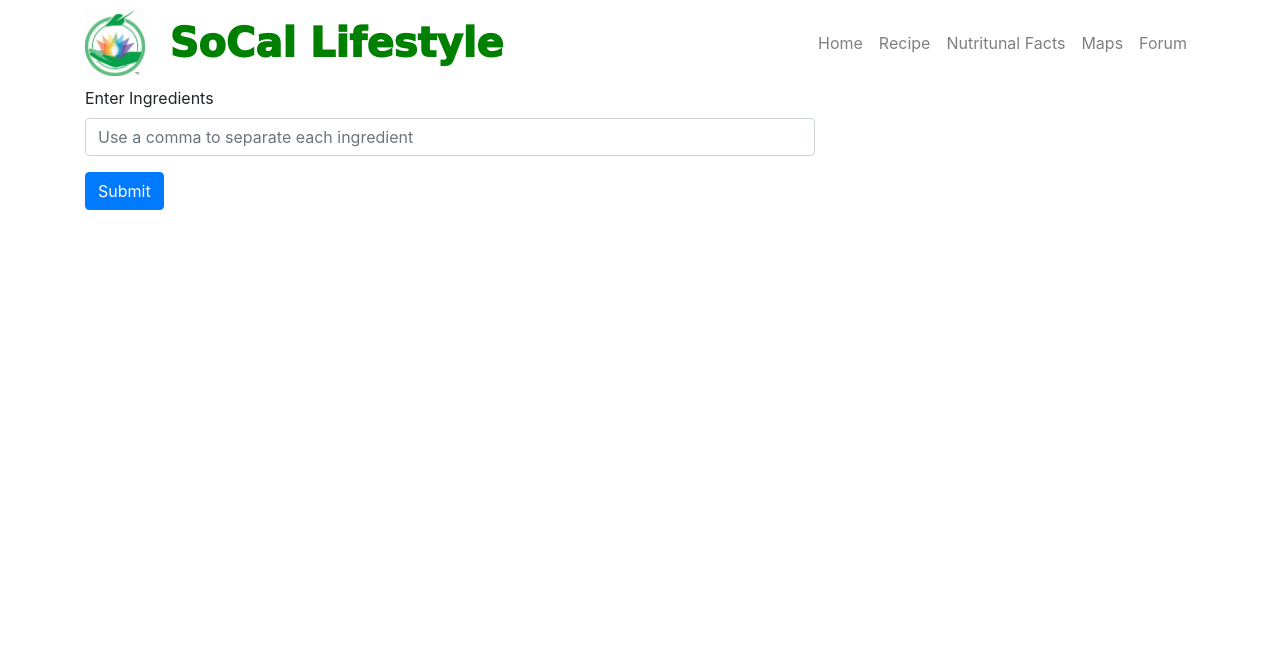
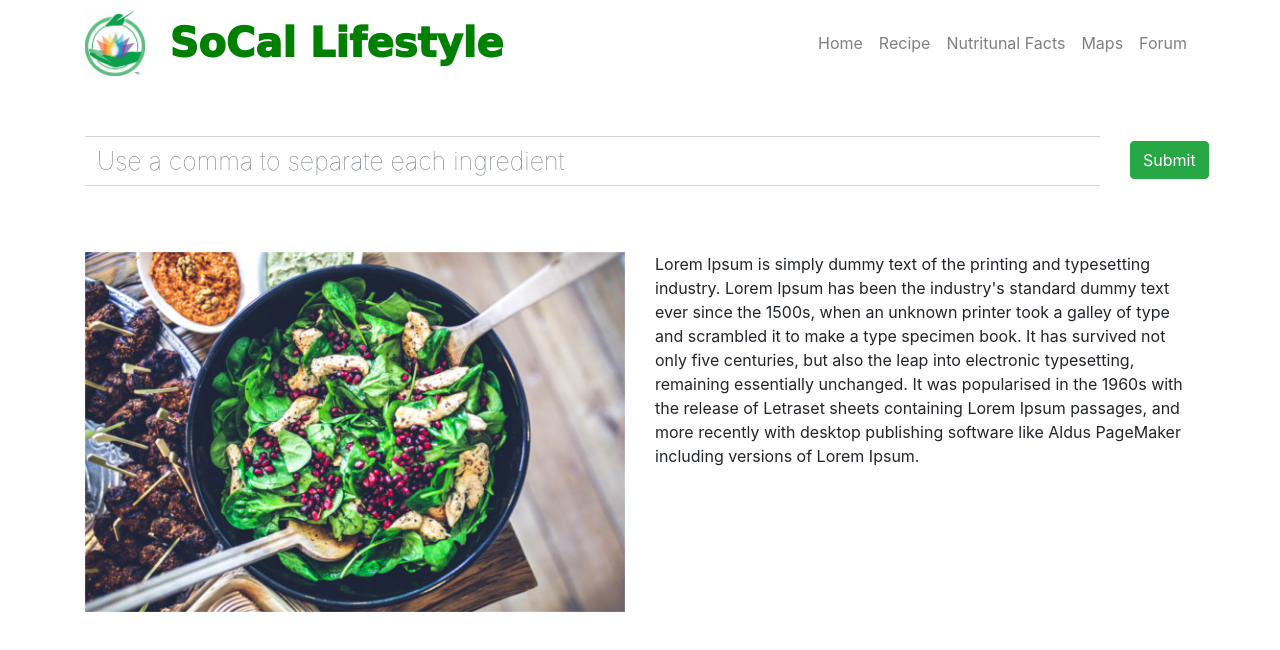
Before and after one commit to Morenoluise535/Capital-City-Goofballs-P1, a plain HTML site: page recipes.html in a window 1280 px wide. Drawn offline with nearby package versions, Linux system fonts and the light colour scheme.

Commit message:
some css for recipes

```diff
--- /dev/null
+++ b/assets/css/recipes.css
@@ -0,0 +1,50 @@
+#ingredients {
+    border-left: none;
+    border-right: none;
+    border-radius: 0;
+    height: 50px;
+    font-size: 25px;
+    font-weight: 100;
+    background-color: white;
+}
+
+div.form-group {
+    margin-top: 50px;
+}
+
+#ingredients:focus {
+    border-color: inherit;
+    -webkit-box-shadow: none;
+    box-shadow: none;
+    background-color: white;
+}
+
+#ingredients:-webkit-autofill {
+    -webkit-box-shadow: 0 0 0 30px white inset;
+}
+
+#submitButton {
+    margin-top: 55px;
+}
+
+#submitButton:active {
+    outline: none;
+    border: none;
+}
+
+#mainComponent {
+    margin-top: 50px;
+}
+
+.infoRow.row {
+    margin-bottom: 25px;
+}
+
+th {
+    font-weight: bold;
+}
+
+.headings {
+    background-color: green;
+    color: white;
+}
--- a/assets/javascript/recipes.js
+++ b/assets/javascript/recipes.js
@@ -2,6 +2,8 @@ $(document).ready(function () {
 
     $("#submitButton").on("click", function (event) {
         event.preventDefault();
+
+        $("#mainComponent").empty();
 
         var queryInput= "";
 
@@ -84,7 +86,7 @@ $(document).ready(function () {
                 sodiumAmount = Math.round(sodiumAmount) + "mg";
 
                 // Creates various divs to hold information
-                var amountHeader = $("<th>").addClass("amountHeader").html("Amount/Serving: ")
+                var amountHeader = $("<th>").addClass("amountHeader").html(" Per Serving: ")
                 var calGramDiv = $("<td>").addClass("calAmount").html(calAmount)
                 var proteinGramDiv = $("<td>").addClass("proteinAmount").html(proteinAmount)
                 var sugarGramDiv = $("<td>").addClass("calAmount").html(sugarAmount)
@@ -137,8 +139,8 @@ $(document).ready(function () {
                 var headerWrap = $("<thead>").addClass("headerWrap").append(headings)
 
                 // Creates the table and appends both table head and table body
-                var table = $("<table>").addClass("table").append(headerWrap).append(numberWrap);
-                var tableWrap = $("<div>").addClass("tableWrap col-lg-4 offset-lg-1").append(table)
+                var table = $("<table>").addClass("table col-lg-5").append(headerWrap).append(numberWrap);
+                var tableWrap = $("<div>").addClass("tableWrap col-lg-4").append(table)
 
                 // Appends all the content and table divs into the overall wrapper
                 var infoRow = $("<div>").addClass("infoRow row").append(mediaWrap).append(tableWrap);
--- a/recipes.html
+++ b/recipes.html
@@ -7,6 +7,7 @@
     <link rel="stylesheet" type="text/css" media="screen" href="assets/css/reset.css" />
     <link rel="stylesheet" href="https://stackpath.bootstrapcdn.com/bootstrap/4.1.3/css/bootstrap.min.css" integrity="sha384-MCw98/SFnGE8fJT3GXwEOngsV7Zt27NXFoaoApmYm81iuXoPkFOJwJ8ERdknLPMO" crossorigin="anonymous">
     <link rel="stylesheet" href="assets/css/style.css" media="screen">
+    <link rel="stylesheet" href="assets/css/recipes.css" media="screen">
 
     <script src="https://cdnjs.cloudflare.com/ajax/libs/jquery/3.2.1/jquery.min.js"></script>
     <script src="assets/javascript/recipes.js"></script>
@@ -60,14 +61,25 @@
 
 <div class="container">
     <div class="row">
-        <div class="col-lg-8">
+        <div class="col-lg-11">
             <form>
                 <div class="form-group">
-                    <label for="formGroupExampleInput">Enter Ingredients </label>
+                    <!-- <label for="formGroupExampleInput">Enter Ingredients </label> -->
                     <input id="ingredients" type="text" class="form-control" placeholder="Use a comma to separate each ingredient">
                 </div>
-                <button id="submitButton" class="btn btn-primary" value="Submit">Submit</button>
             </form>
+        </div>
+        <div class="col-lg-1">
+            <button id="submitButton" class="btn btn-success" value="Submit">Submit</button>
+        </div>
+    </div>
+
+    <div id="mainComponent" class="row">
+        <div class="col-lg-6">
+            <img class="img-fluid" src="assets/images/recipe_main_pic.jpg" alt="recipeMainImage">
+        </div>
+        <div class="col-lg-6">
+            <p id="mainText">Lorem Ipsum is simply dummy text of the printing and typesetting industry. Lorem Ipsum has been the industry's standard dummy text ever since the 1500s, when an unknown printer took a galley of type and scrambled it to make a type specimen book. It has survived not only five centuries, but also the leap into electronic typesetting, remaining essentially unchanged. It was popularised in the 1960s with the release of Letraset sheets containing Lorem Ipsum passages, and more recently with desktop publishing software like Aldus PageMaker including versions of Lorem Ipsum.</p>
         </div>
     </div>
 
```
Also changed, not shown: assets/images/recipe_main_pic.jpg (added), 1 other file.
